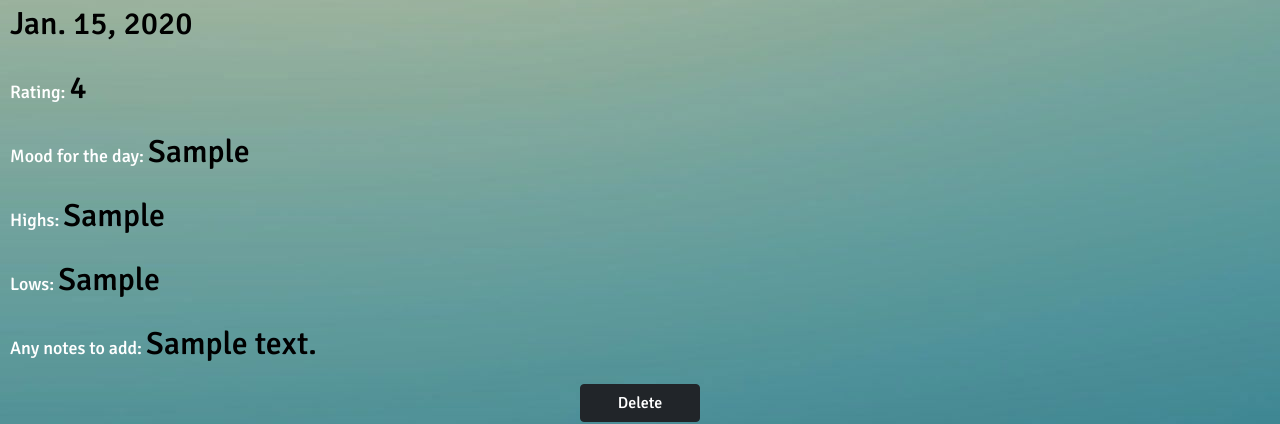
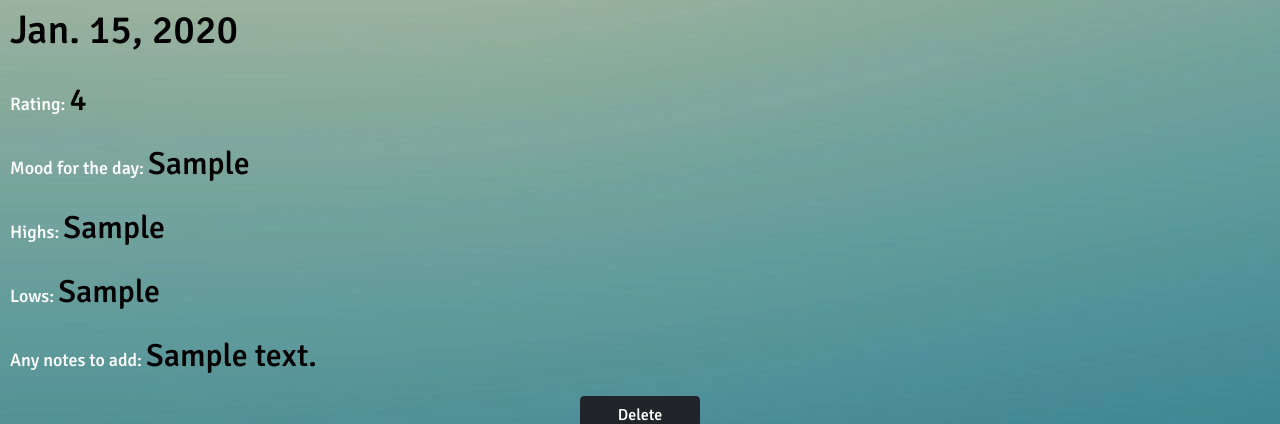
Before and after one commit to kkinge79/daybyday, a Django app: page /days/1/ in a window 1280 px wide. Shown: the part 56-480 px from the top of the page. Run offline with Django 3.2, Linux system fonts and the light colour scheme; a user stored in the database is signed in; tables that the repository leaves empty hold one stand-in row (values such as "Sample post"); some libraries are stand-ins or nearby versions; some web fonts are replaced.

Commit message:
sizing of date in details

```diff
--- a/main_app/static/css/detail.css
+++ b/main_app/static/css/detail.css
@@ -106,6 +106,11 @@ td.emoji {
   color: black;
 }
 
+#theDate{
+  font-size:40px !important ;
+}
+
+
 @media only screen and(max-width: 375px){
 
 button.btn.btn-light.submit {
--- a/main_app/static/css/home.css
+++ b/main_app/static/css/home.css
@@ -17,7 +17,7 @@ h1.title {
 }
 
 h2 {
-  padding-top: 15px;
+  padding-bottom: 20px;
 }
 
 form.login {
--- a/main_app/templates/days/detail.html
+++ b/main_app/templates/days/detail.html
@@ -18,7 +18,7 @@
 <div class="content">
 <section class="day-container">
   <div class="day-details">
-    <p><span class="item">{{day.date}}</span></p>
+    <p><span class="item" id="theDate">{{day.date}}</span></p>
     <p>Rating: <span class="item">{{day.rating}}</span></p>
     <p>Mood for the day: <span class="item">{{ day.mood }}</span></p>
     <p>Highs: <span class="item">{{day.highs }}</span></p>
```
